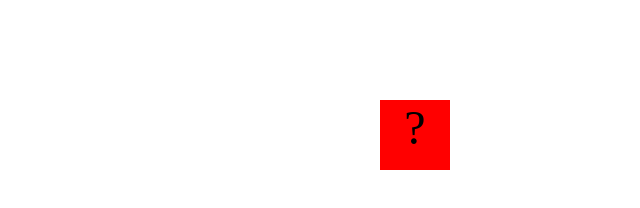
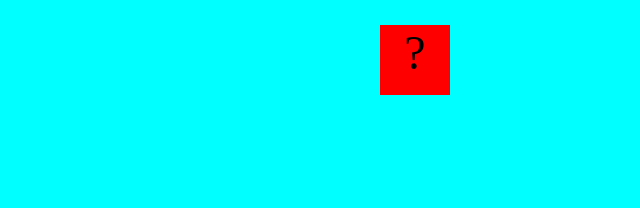
Before and after one commit to johnfayard/johnfayard.github.io, a plain HTML site: page projects/bouncing-box/index.html in a window 1280 px wide. Shown: the whole page, without its empty margins (640-1280 px from the left). Drawn offline with Linux system fonts and the light colour scheme.

Commit message:
finishing bounicing box

```diff
--- a/projects/bouncing-box/index.html
+++ b/projects/bouncing-box/index.html
@@ -18,6 +18,7 @@
 		}
 		.board{
 			height: 100vh;
+			background-color: aqua;
 		}
 	</style>
 	<!-- 	<script src="//cdnjs.cloudflare.com/ajax/libs/jquery/2.1.1/jquery.min.js"></script> -->
@@ -47,9 +48,9 @@
 			box.on('click', handleBoxClick);
 
 			// moves the Box to a new position on the screen along the X-Axis
-			function moveBoxTo(newPositionX) {
+			function moveBoxTo(newPositionX, newPositionY) {
 				box.css("left", newPositionX);
-
+				box.css("top", newPositionY)
 			}
 
 			// changes the text displayed on the Box
@@ -66,7 +67,10 @@
 			positionX = positionX + 10;
 			var points = 0
 			var speed = 10
-
+			var positionY = 25;
+			positionY = positionY -10;
+			var speedY = 10;
+			var boardHeight = jQuery(window).height();
 
 
 			/*
@@ -76,13 +80,14 @@
 			*/
 			function update() {
 				positionX = positionX + speed;
-				moveBoxTo(positionX + speed);
+				moveBoxTo(positionX + speed , positionY + speedY);
 				if (positionX > boardWidth)	{
 					speed = -speed;
 				}
 				if (positionX < 0){
 					speed = speed + 1;
 				}
+
 
 			};
 
```
